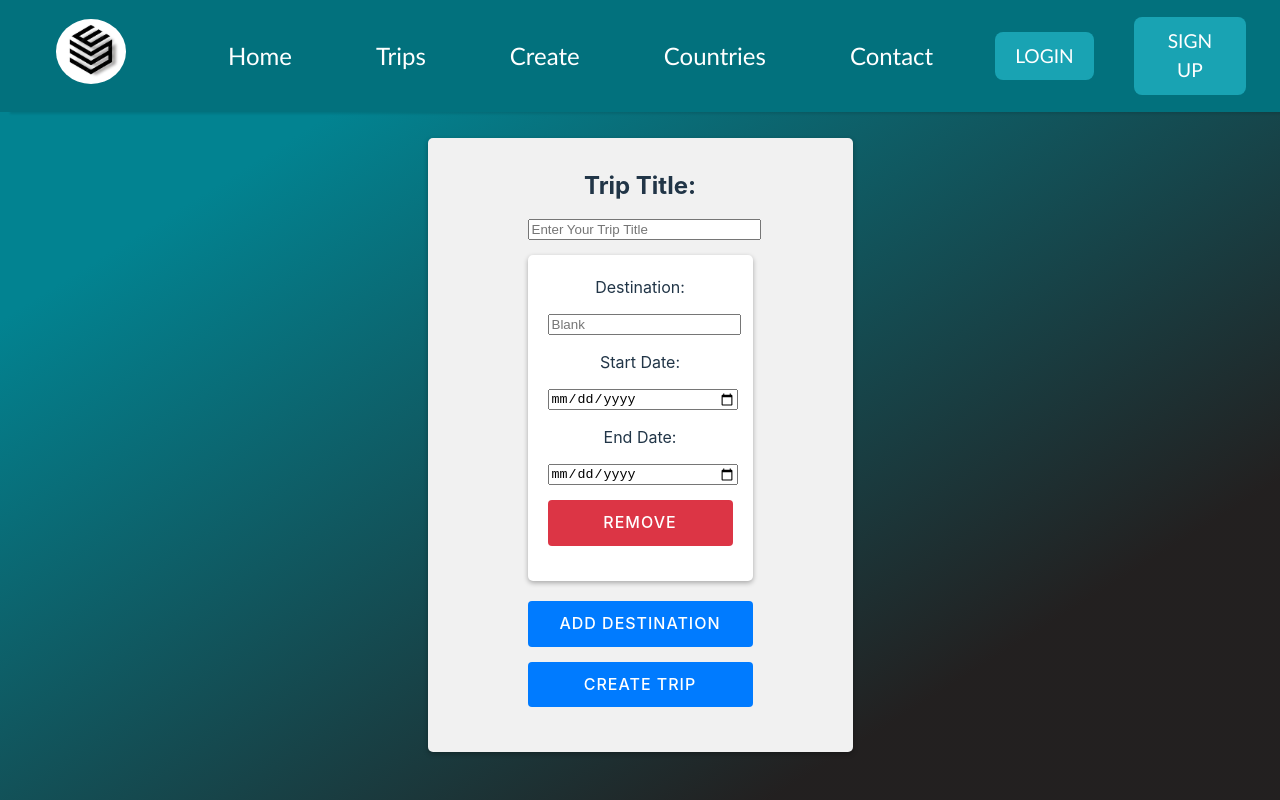
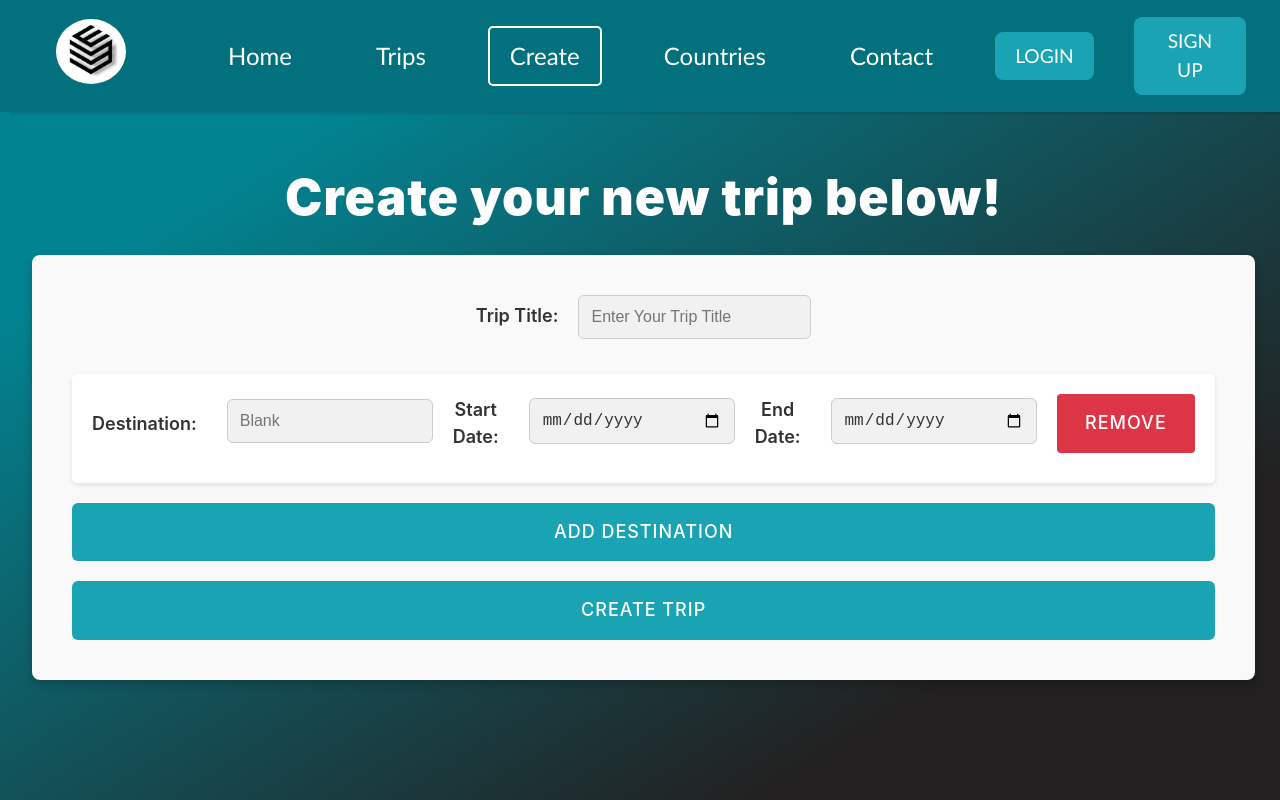
Before and after one commit to saidmsajady/BackPacker_FrontEnd, a React (Vite) app: page /Create in a window 1280 px wide. Built offline with nearby package versions, Linux system fonts and the light colour scheme.

Commit message:
Css for Create Page updated and Navbar border element finished

```diff
--- a/src/components/Components.css
+++ b/src/components/Components.css
@@ -32,15 +32,18 @@ nav a {
     border-radius: 5px;
 }
 
-nav a:not(.logo-link):not(.login-btn):not(.signup-btn):hover {
+/* Active state for navigation links except for logo, login, and signup */
+nav a.active:not(.logo-link):not(.login-btn):not(.signup-btn) {
     border: 2px solid white;
-    color: rgba(255, 255, 255, 0.737);
+    color: white;
 }
 
-nav a.active:not(.logo-link):not(.login-btn):not(.signup-btn) {
-    border: 2px solid white;
-    color: rgba(255, 255, 255, 0.737);
+/* Hover state, which you already have */
+nav a:not(.logo-link):not(.login-btn):hover {
+    border: 1.5px solid rgba(255, 255, 255, 0.683);
+    color: white;
 }
+
 
 
 .logo-img {
--- a/src/components/Navbar.jsx
+++ b/src/components/Navbar.jsx
@@ -1,22 +1,26 @@
 import './Components.css';
 import logo from './Logo.jpg';
-import { Link } from "react-router-dom";
+import { NavLink } from "react-router-dom";
 
 const Navbar = () => {
   return (
     <nav className='vertical-nav'>
       <div className='left-nav'>
-        <Link to={'/'} className="logo-link"><img src={logo} alt='ExploreMate Logo' className='logo-img' /></Link>
-        <Link to={'/'}>Home</Link>
-        <Link to={'/Trips'}>Trips</Link>
-        <Link to={'/Create'}>Create</Link>
-        <Link to={'/Countries'}>Countries</Link>
-        <Link to={'/Contact'}>Contact</Link>
+        {/* Logo */}
+        <NavLink to={'/'} className="logo-link"><img src={logo} alt='ExploreMate Logo' className='logo-img' /></NavLink>
+
+        {/* Navigation Links */}
+        <NavLink exact to={'/'} activeClassName="active">Home</NavLink>
+        <NavLink to={'/Trips'} activeClassName="active">Trips</NavLink>
+        <NavLink to={'/Create'} activeClassName="active">Create</NavLink>
+        <NavLink to={'/Countries'} activeClassName="active">Countries</NavLink>
+        <NavLink to={'/Contact'} activeClassName="active">Contact</NavLink>
       </div>
 
       <div className='right-nav'>
-        <Link to={'/Account'} className='login-btn'>Login</Link>
-        <Link to={'/Account'} className='signup-btn'>Sign Up</Link>
+        {/* Login and Sign Up buttons */}
+        <NavLink to={'/Account'} className='login-btn'>Login</NavLink>
+        <NavLink to={'/Account'} className='signup-btn'>Sign Up</NavLink>
       </div>
     </nav>
   );
--- a/src/pages/Create/Create.css
+++ b/src/pages/Create/Create.css
@@ -1,55 +1,133 @@
-.create-container {
-  margin-top: 100px;
-  padding: 30px;
-  padding-left: 100px;
-  padding-right: 100px;
-  border-radius: 5px;
-  box-shadow: 0 2px 5px rgba(0, 0, 0, 0.3);
-  margin-bottom: 10px;
-  background-color: #f1f1f1;
+/* Title Styling */
+.create-page-title {
+  color: white;
+  font-size: 50px;
+  font-weight: 1000;
+  letter-spacing: 1px;
+  text-align: center;
+  margin-top: 50px;
+  margin-bottom: 30px;
 }
 
-.create-container:hover {
-  border: 1px solid white;
+/* Container Styling */
+.create-container {
+  margin-top: 20px;
+  padding: 40px;
+  border-radius: 8px;
+  box-shadow: 0 4px 10px rgba(0, 0, 0, 0.2);
+  background-color: #f9f9f9;
+  max-width: 1200px; /* Increased width */
+  margin-left: auto;
+  margin-right: auto;
 }
 
-.create-container input, .create-container label, .create-container button {
-  display: block;
-  width: 100%;
+/* Form Inputs Styling */
+.create-container input,
+.create-container label {
   margin-bottom: 15px;
 }
 
+.create-container label {
+  font-size: 18px;
+  font-weight: 600;
+  color: #333;
+  margin-bottom: 10px;
+}
+
+/* Add margin between the 'Trip Title' label and input */
+.create-container div {
+  margin-bottom: 20px; /* Adds margin between the label and input box */
+}
+
+.create-container input {
+  padding: 12px;
+  border-radius: 6px;
+  border: 1px solid #ccc;
+  font-size: 16px;
+  background-color: #f1f1f1;
+  color: #333;
+}
+
+/* Input Fields on Same Line */
+.trip-entry {
+  display: flex;
+  align-items: center;
+  gap: 20px; /* Space between inputs */
+  box-shadow: 0 2px 5px rgba(0, 0, 0, 0.1);
+  padding: 20px;
+  border-radius: 5px;
+  margin-bottom: 20px;
+  background-color: white;
+}
+
+.trip-entry label {
+  width: auto;
+  margin-right: 10px;
+}
+
+.trip-entry input {
+  flex: 1;
+  min-width: 180px; /* Ensures inputs are not too small */
+  padding: 12px;
+}
+
+.trip-title {
+  margin-right: 20px;
+}
+
+/* Button Styling */
 .create-container button {
-  padding: 10px;
-  background-color: #007bff;
+  padding: 15px;
+  background-color: #19a3b3;
   color: white;
   border: none;
-  border-radius: 4px;
+  border-radius: 6px;
+  font-size: 18px;
   cursor: pointer;
-  margin-top: 10px;
+  transition: transform 0.3s ease, background-color 0.3s ease;
+  width: 100%;
+}
+
+/* Add margin-top to buttons */
+.create-container button.add-country-button,
+.create-container button[type="submit"] {
+  margin-top: 20px;
 }
 
 .create-container button:hover {
-  background-color: #0056b3;
-}
-
-.trip-entry {
-  box-shadow: 0 2px 5px rgba(0, 0, 0, 0.3);
-  padding: 20px;
-  border-radius: 5px;
-  margin-bottom: 20px;
-  background-color: #fff;
+  background-color: #128996;
+  transform: scale(1.05);
 }
 
 .trip-entry button {
   background-color: #dc3545;
+  color: white;
+  border-radius: 4px;
+  border: none;
+  cursor: pointer;
+  transition: background-color 0.3s ease;
+  margin-bottom: 10px;
 }
 
 .trip-entry button:hover {
   background-color: #c82333;
 }
 
-.trip-title {
-  font-weight: bold;
-  font-size:x-large
+/* Responsive Design */
+@media (max-width: 768px) {
+  .create-container {
+    padding: 20px;
+  }
+
+  .trip-entry {
+    flex-direction: column; /* Stack inputs on small screens */
+  }
+
+  .trip-entry input {
+    width: 100%;
+  }
+
+  .create-page-title {
+    font-size: 40px;
+  }
 }
--- a/src/pages/Create/Create.jsx
+++ b/src/pages/Create/Create.jsx
@@ -52,6 +52,7 @@ const Create = () => {
 
   return (
     <>
+      <h1 className='create-page-title'>Create your new trip below!</h1>
       <form className='create-container' onSubmit={handleSubmit}>
         <div>
           <label className='trip-title'>Trip Title:</label>
```
